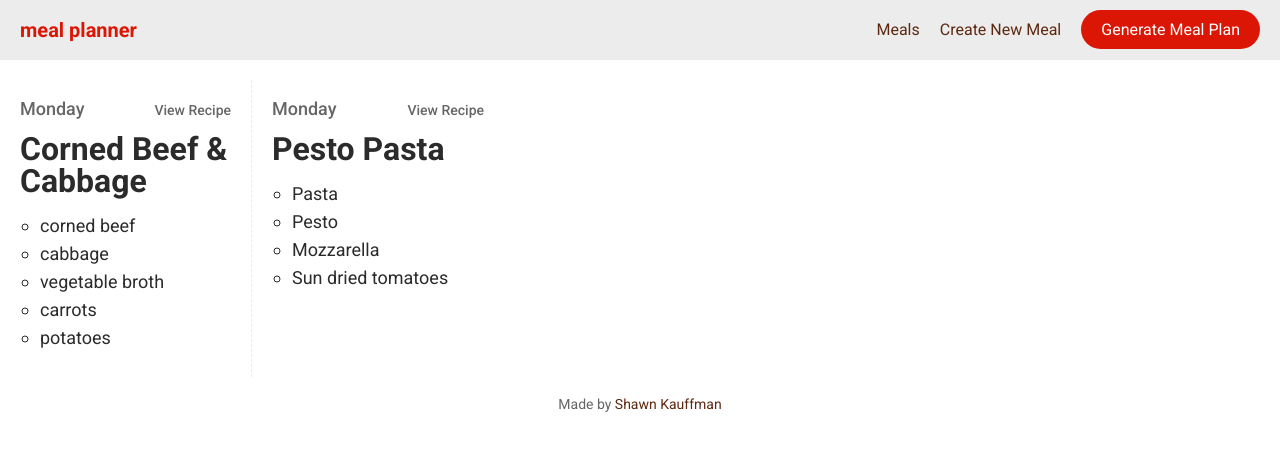
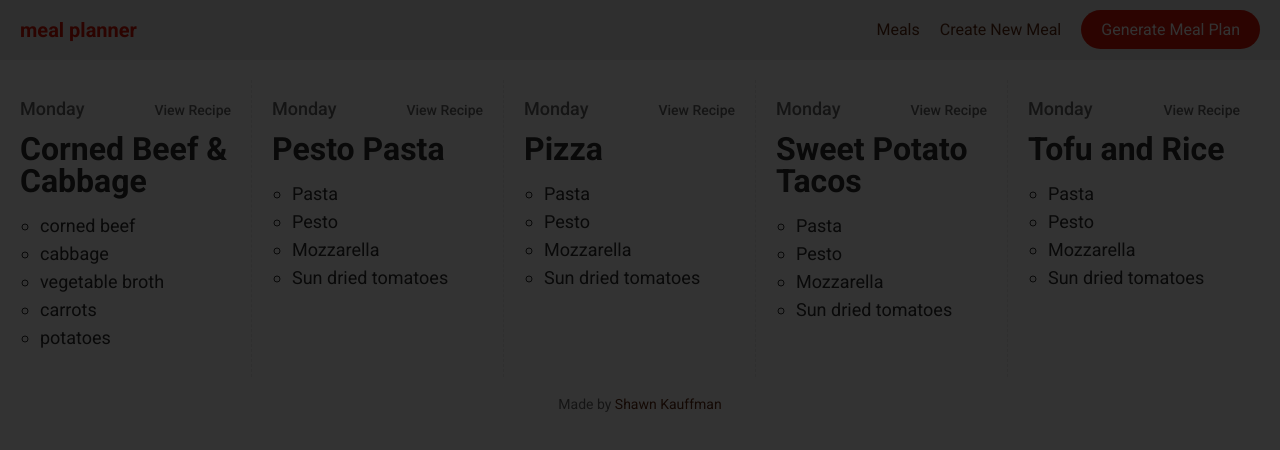
Before and after one commit to shawnkauffman/mealplanner, a React (Vite) app: page / in a window 1280 px wide. Shown: the top 450 px of the page. Built offline with nearby package versions, Linux system fonts and the light colour scheme.

Commit message:
begin adding form to add a new meal

```diff
--- a/src/App.js
+++ b/src/App.js
@@ -33,6 +33,30 @@ class App extends Component {
           name: "Pesto Pasta",
           url: "http://www.apple.com",
           ingredients: ["Pasta", "Pesto", "Mozzarella", "Sun dried tomatoes"]
+        },
+        {
+          id: 3,
+          name: "Pizza",
+          url: "http://www.apple.com",
+          ingredients: ["Pasta", "Pesto", "Mozzarella", "Sun dried tomatoes"]
+        },
+        {
+          id: 4,
+          name: "Sweet Potato Tacos",
+          url: "http://www.apple.com",
+          ingredients: ["Pasta", "Pesto", "Mozzarella", "Sun dried tomatoes"]
+        },
+        {
+          id: 5,
+          name: "Tofu and Rice",
+          url: "http://www.apple.com",
+          ingredients: ["Pasta", "Pesto", "Mozzarella", "Sun dried tomatoes"]
+        },
+        {
+          id: 6,
+          name: "Enchiladas",
+          url: "http://www.apple.com",
+          ingredients: ["Pasta", "Pesto", "Mozzarella", "Sun dried tomatoes"]
         }
       ]
     });
@@ -41,6 +65,8 @@ class App extends Component {
   render() {
     return (
       <main>
+        <div className="overlay" />
+        <div id="modal" />
         <Header meals={this.state.meals} />
         <MealList meals={this.state.meals} />
         <Footer />
--- a/src/App.scss
+++ b/src/App.scss
@@ -1,5 +1,6 @@
 @import url("https://fonts.googleapis.com/css?family=Roboto:400,400i,500,500i,700,700i");
 @import "sass/partials/reset";
+@import "sass/partials/modal";
 
 a:link,
 a:active,
--- /dev/null
+++ b/src/components/AddNewMealForm.js
@@ -0,0 +1,19 @@
+import React, { Component } from "react";
+
+class AddNewMealForm extends Component {
+  render() {
+    return (
+      <div className="modal">
+        <h1>Add a Meal</h1>
+        <form>
+          <input type="text" placeholder="Name" />
+          <input type="text" placeholder="URL" />
+          <input type="text" placeholder="Ingredients" />
+          <button type="submit">Add Meal</button>
+        </form>
+      </div>
+    );
+  }
+}
+
+export default AddNewMealForm;
--- a/src/components/Header.js
+++ b/src/components/Header.js
@@ -1,13 +1,36 @@
 import React, { Component } from "react";
+import { render } from "react-dom";
+import AddNewMealForm from "./AddNewMealForm";
 
 class Header extends Component {
+  shuffle(array) {
+    var currentIndex = array.length,
+      temporaryValue,
+      randomIndex;
+
+    // While there remain elements to shuffle...
+    while (0 !== currentIndex) {
+      // Pick a remaining element...
+      randomIndex = Math.floor(Math.random() * currentIndex);
+      currentIndex -= 1;
+
+      // And swap it with the current element.
+      temporaryValue = array[currentIndex];
+      array[currentIndex] = array[randomIndex];
+      array[randomIndex] = temporaryValue;
+    }
+
+    return array;
+  }
+
   handleGenerateMealsButton(e) {
     e.preventDefault();
-    if (this.props.meals.length > 1) {
-      alert("Are you sure you want to generate a new meal plan?");
-    } else {
-      alert("Generating new meal plan...");
-    }
+
+    const newMeals = this.shuffle(this.props.meals);
+  }
+
+  openAddNewMealForm() {
+    render(<AddNewMealForm />, document.getElementById("modal"));
   }
 
   render() {
@@ -25,7 +48,7 @@ class Header extends Component {
             <li>
               <a
                 href="#"
-                onClick={this.handleGenerateMealsButton.bind(this)}
+                onClick={this.openAddNewMealForm}
                 className="generate-btn"
               >
                 Generate Meal Plan
--- a/src/components/MealList.js
+++ b/src/components/MealList.js
@@ -5,7 +5,7 @@ class MealList extends Component {
   render() {
     return (
       <ul className="planner">
-        {this.props.meals.map(recipe => {
+        {this.props.meals.slice(0, 5).map(recipe => {
           return (
             <Meal
               name={recipe.name}
--- /dev/null
+++ b/src/sass/partials/_modal.scss
@@ -0,0 +1,19 @@
+.overlay {
+  position: fixed;
+  top: 0;
+  bottom: 0;
+  left: 0;
+  right: 0;
+  background: rgba(0, 0, 0, 0.8);
+  //display: none;
+}
+
+.modal {
+  position: absolute;
+  top: 10%;
+  left: 10%;
+  background: #fff;
+  width: 40vw;
+  height: 40vw;
+  border-radius: 20px;
+}
```
